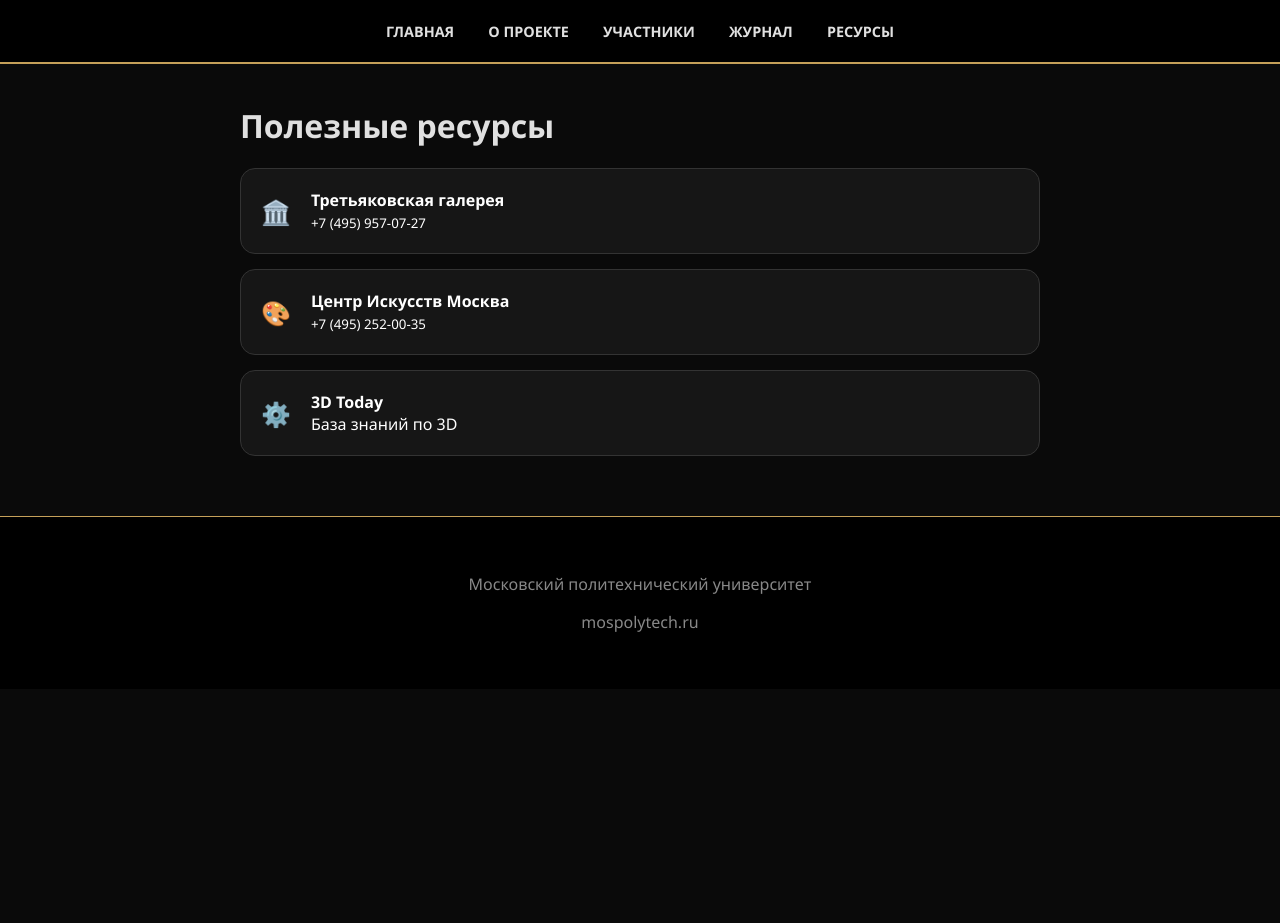
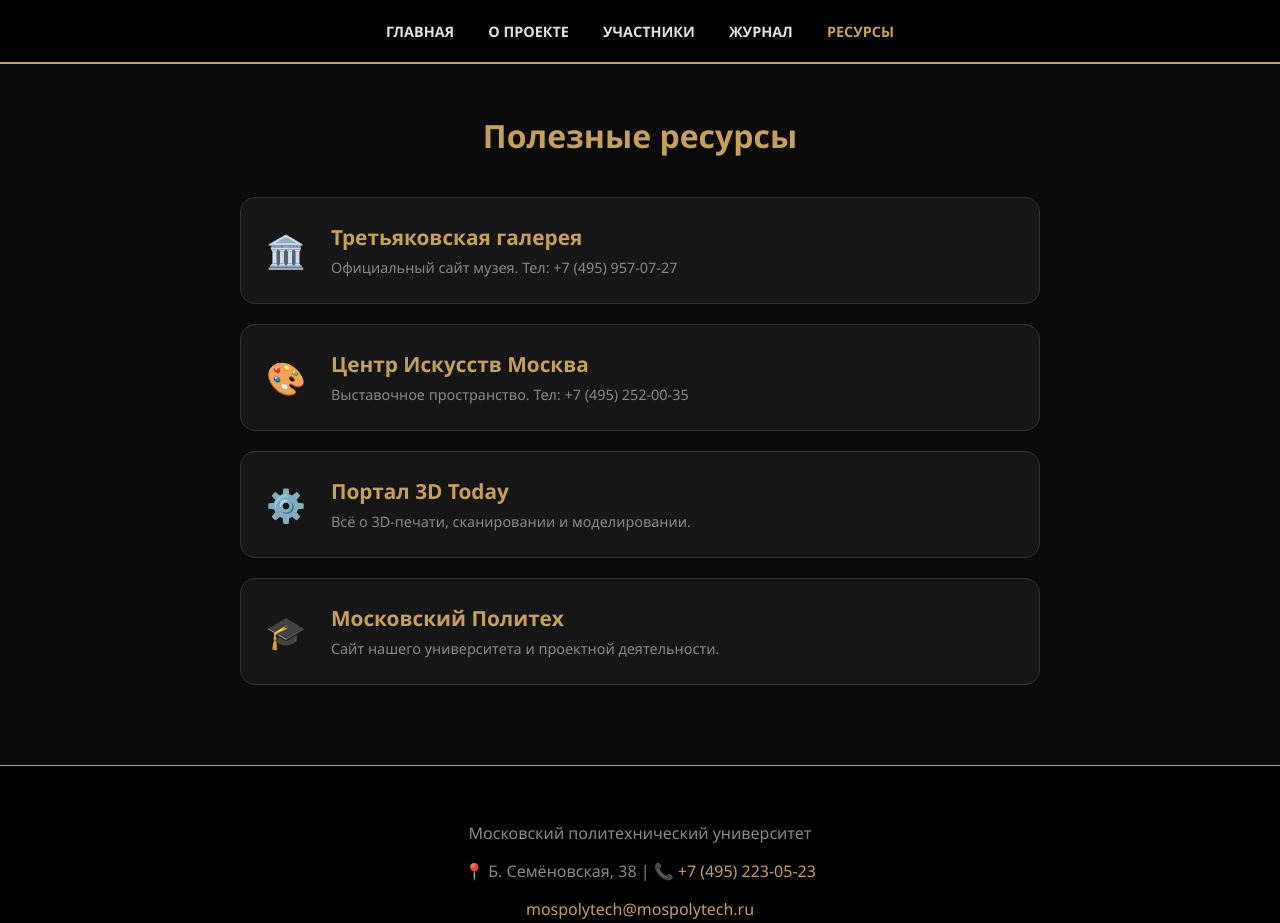
Before and after one commit to gatesetcher/3d-scan-site, a plain HTML site: page resources.html in a window 1280 px wide. Before the commit the page ends 800 px from the top, so only its background shows below. Drawn offline with Linux system fonts and the light colour scheme.

Commit message:
Update resources.html

```diff
--- a/resources.html
+++ b/resources.html
@@ -2,32 +2,102 @@
 <html lang="ru">
 <head>
     <meta charset="UTF-8">
+    <meta name="viewport" content="width=device-width, initial-scale=1.0">
     <title>Ресурсы | 3D Рамы</title>
     <style>
         :root { --gold: #c5a059; --dark: #0a0a0a; --card: #161616; --text: #e0e0e0; }
         body { background-color: var(--dark); color: var(--text); font-family: 'Segoe UI', sans-serif; margin: 0; }
-        nav { background: #000; padding: 20px; text-align: center; border-bottom: 2px solid var(--gold); }
-        nav a { color: var(--text); text-decoration: none; margin: 0 15px; font-weight: bold; text-transform: uppercase; font-size: 0.9rem; }
-        .container { max-width: 800px; margin: 40px auto; padding: 0 20px; }
-        .res-btn { display: flex; align-items: center; background: var(--card); padding: 20px; border-radius: 15px; margin-bottom: 15px; text-decoration: none; color: #fff; border: 1px solid #333; transition: 0.3s; }
-        .res-btn:hover { border-color: var(--gold); transform: translateX(10px); }
-        .icon { font-size: 1.5rem; margin-right: 20px; color: var(--gold); }
-        .site-footer { background: #000; color: #888; padding: 40px 20px; margin-top: 60px; border-top: 1px solid var(--gold); text-align: center; }
+
+        /* Шапка сайта */
+        nav { background: #000; padding: 20px; text-align: center; border-bottom: 2px solid var(--gold); position: sticky; top: 0; z-index: 100; }
+        nav a { color: var(--text); text-decoration: none; margin: 0 15px; font-weight: bold; text-transform: uppercase; font-size: 0.9rem; transition: 0.3s; }
+        nav a:hover { color: var(--gold); }
+
+        .container { max-width: 800px; margin: 50px auto; padding: 0 20px; min-height: 60vh; }
+        h1 { color: var(--gold); text-align: center; margin-bottom: 40px; }
+
+        /* Стиль кнопок-ресурсов */
+        .res-btn {
+            display: flex;
+            align-items: center;
+            background: var(--card);
+            padding: 25px;
+            border-radius: 15px;
+            margin-bottom: 20px;
+            text-decoration: none;
+            color: #fff;
+            border: 1px solid #333;
+            transition: all 0.3s ease;
+        }
+
+        .res-btn:hover {
+            border-color: var(--gold);
+            transform: translateX(15px);
+            box-shadow: 0 5px 20px rgba(197, 160, 89, 0.2);
+            background: #1e1e1e;
+        }
+
+        .icon { font-size: 2rem; margin-right: 25px; }
+
+        .res-info strong { display: block; font-size: 1.3rem; color: var(--gold); margin-bottom: 5px; }
+        .res-info small { color: #888; font-size: 0.9rem; }
+
+        /* Подвал */
+        .site-footer { background: #000; color: #888; padding: 40px 20px; margin-top: 80px; border-top: 1px solid var(--gold); text-align: center; }
+        .site-footer a { color: var(--gold); text-decoration: none; }
     </style>
 </head>
 <body>
+
     <nav>
-        <a href="index.html">Главная</a> <a href="about.html">О проекте</a> <a href="team.html">Участники</a> <a href="journal.html">Журнал</a> <a href="resources.html">Ресурсы</a>
+        <a href="index.html">Главная</a>
+        <a href="about.html">О проекте</a>
+        <a href="team.html">Участники</a>
+        <a href="journal.html">Журнал</a>
+        <a href="resources.html" style="color: var(--gold);">Ресурсы</a>
     </nav>
+
     <div class="container">
         <h1>Полезные ресурсы</h1>
-        <a href="https://tretyakovgallery.ru" class="res-btn"><span class="icon">🏛️</span><div><strong>Третьяковская галерея</strong><br><small>+7 (495) 957-07-27</small></div></a>
-        <a href="https://ca-moscow.com" class="res-btn"><span class="icon">🎨</span><div><strong>Центр Искусств Москва</strong><br><small>+7 (495) 252-00-35</small></div></a>
-        <a href="https://3dtoday.ru" class="res-btn"><span class="icon">⚙️</span><div><strong>3D Today</strong><br>База знаний по 3D</div></a>
+
+        <a href="https://tretyakovgallery.ru" class="res-btn" target="_blank">
+            <span class="icon">🏛️</span>
+            <div class="res-info">
+                <strong>Третьяковская галерея</strong>
+                <small>Официальный сайт музея. Тел: +7 (495) 957-07-27</small>
+            </div>
+        </a>
+
+        <a href="https://ca-moscow.com" class="res-btn" target="_blank">
+            <span class="icon">🎨</span>
+            <div class="res-info">
+                <strong>Центр Искусств Москва</strong>
+                <small>Выставочное пространство. Тел: +7 (495) 252-00-35</small>
+            </div>
+        </a>
+
+        <a href="https://3dtoday.ru" class="res-btn" target="_blank">
+            <span class="icon">⚙️</span>
+            <div class="res-info">
+                <strong>Портал 3D Today</strong>
+                <small>Всё о 3D-печати, сканировании и моделировании.</small>
+            </div>
+        </a>
+
+        <a href="https://mospolytech.ru" class="res-btn" target="_blank">
+            <span class="icon">🎓</span>
+            <div class="res-info">
+                <strong>Московский Политех</strong>
+                <small>Сайт нашего университета и проектной деятельности.</small>
+            </div>
+        </a>
     </div>
+
     <footer class="site-footer">
         <p>Московский политехнический университет</p>
-        <p>mospolytech.ru</p>
+        <p>📍 Б. Семёновская, 38 | 📞 <a href="tel:+74952230523">+7 (495) 223-05-23</a></p>
+        <p><a href="mailto:mospolytech@mospolytech.ru">mospolytech@mospolytech.ru</a></p>
     </footer>
+
 </body>
 </html>
```
